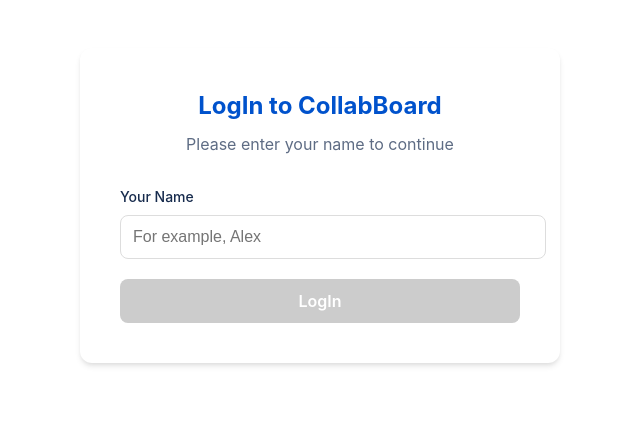
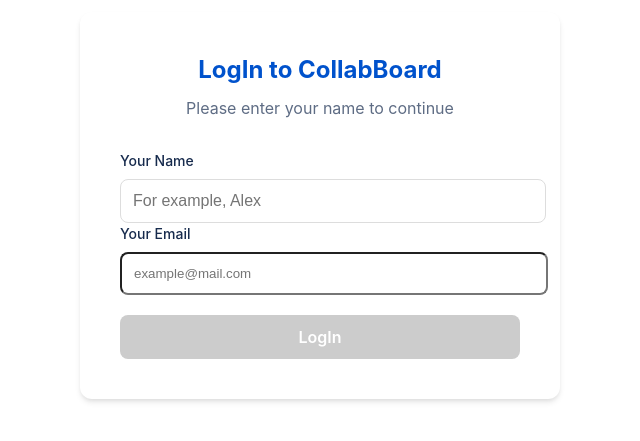
Before and after one commit to Cauteros974/collab-board, a React (Vite) app: page /login in a window 1280 px wide. Shown: the part 215-656 px from the top of the page, without its empty margins (320-960 px from the left). Built offline with nearby package versions, Linux system fonts and the light colour scheme.

Commit message:
Update LoginPage.tsx

```diff
--- a/src/features/auth/pages/LoginPage.tsx
+++ b/src/features/auth/pages/LoginPage.tsx
@@ -1,6 +1,7 @@
 import React, {useState} from "react";
 import { useNavigate } from "react-router-dom";
 import { useAuthStore } from "../store";
+import { email } from "zod";
 
 export const LoginPage = () => {
     const [name, setName] = useState('');
@@ -64,6 +65,19 @@
                     onFocus={(e) => e.target.style.borderColor = 'var(--color-primary)'}
                     onBlur={(e) => e.target.style.borderColor = '#ddd'}
                 />
+                <label style={{ display: 'block', marginBottom: '8px', fontWeight: 500, fontSize: '14px' }}>
+                    Your Email
+                </label>
+                <input
+                    type="email"
+                    value={name}
+                    placeholder="example@mail.com"
+                    style={{
+                        width:'100%',
+                        padding: '12px',
+                        borderRadius:'8px',
+                    }}
+                />
                 </div>
 
                 <button
```
